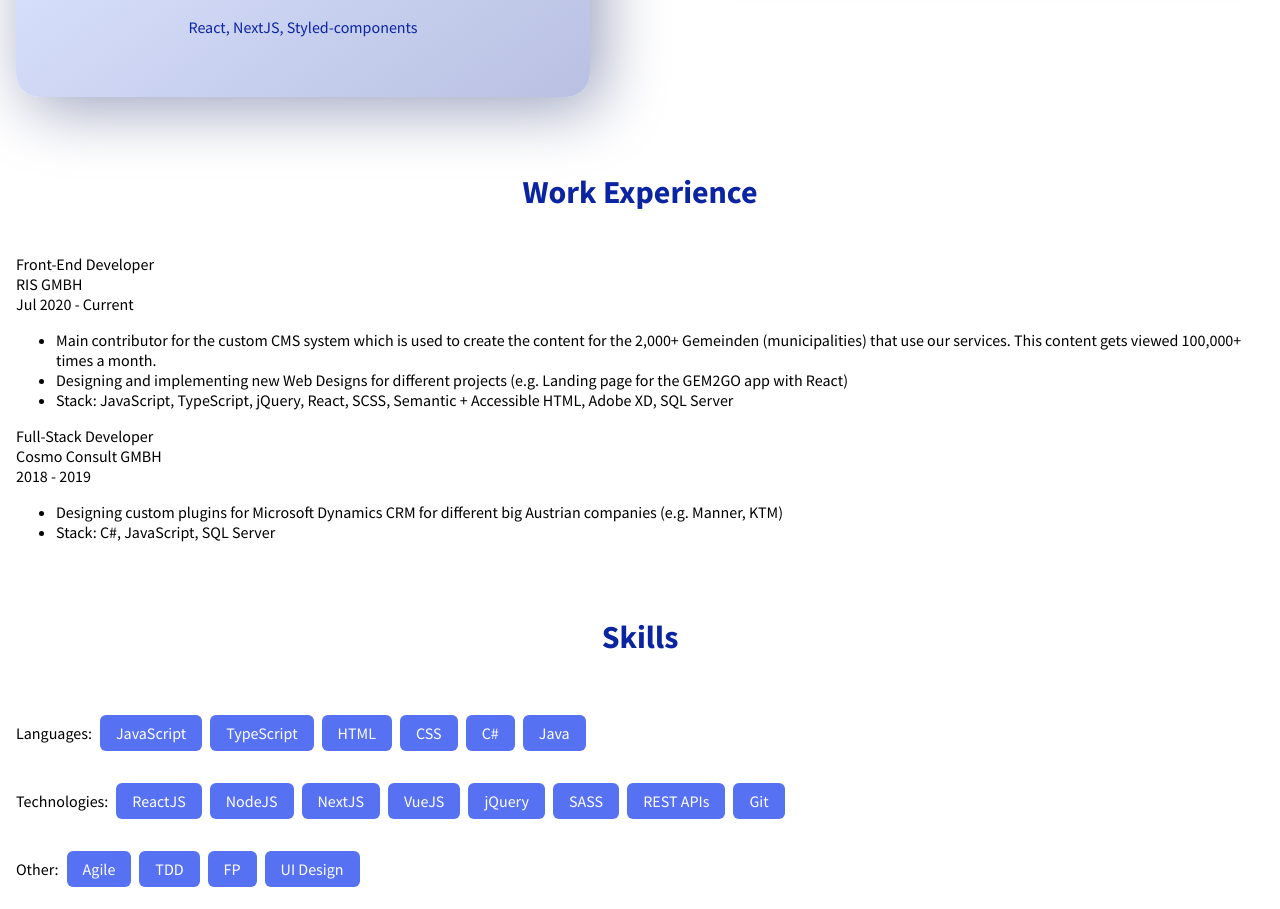
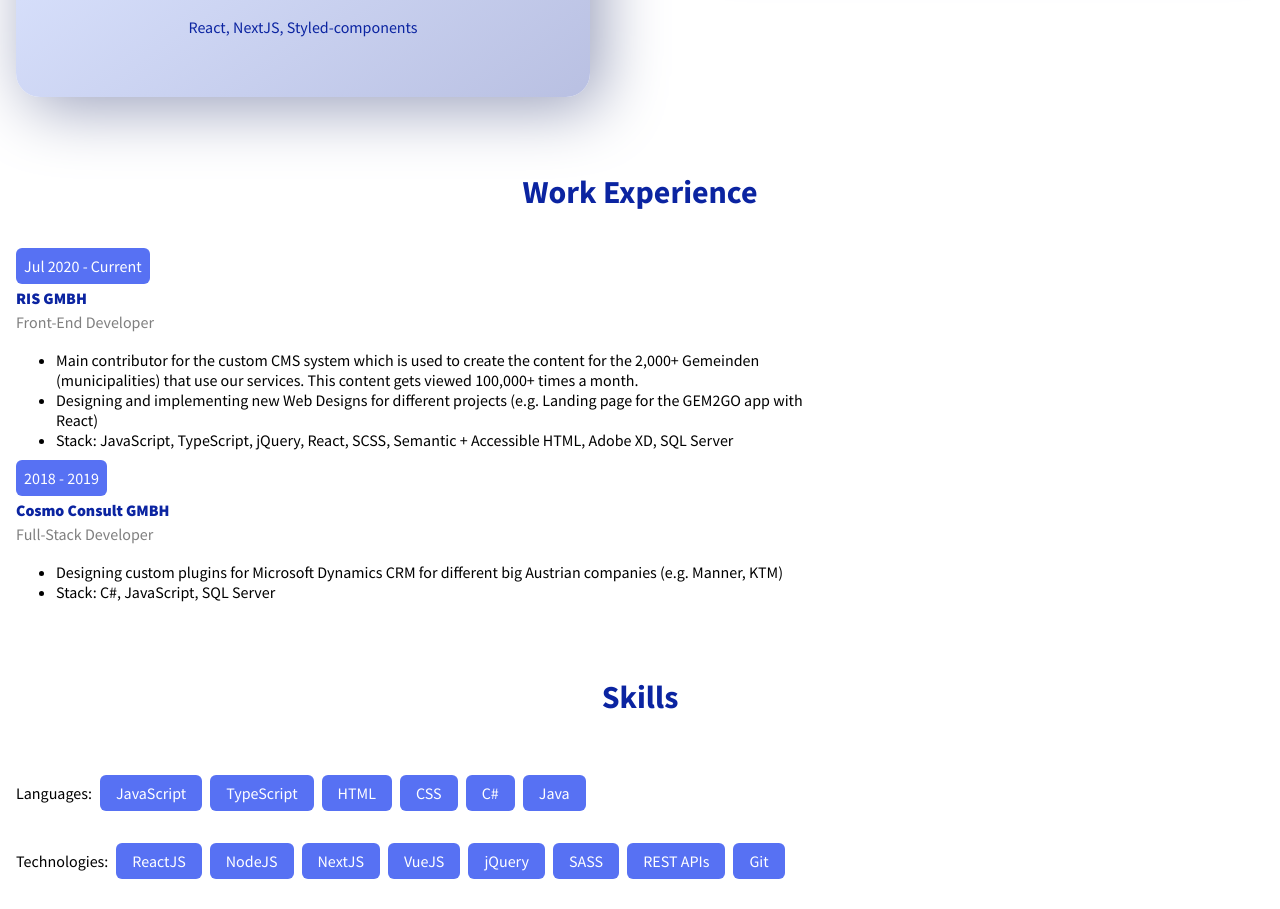
Before and after one commit to jjozic/jj-portfolio-2021, a Next.js app: page / in a window 1280 px wide. Shown: the part 1006-1915 px from the top of the page. Built offline with nearby package versions, Linux system fonts and the light colour scheme.

Commit message:
added css.module to experience component, styled the experience heading

```diff
--- a/components/Experience/index.jsx
+++ b/components/Experience/index.jsx
@@ -1,14 +1,16 @@
+import styles from "@/styles/Experience.module.scss";
+
 export default function Experience() {
   return (
-    <div>
+    <section>
       <h2 className="heading">Work Experience</h2>
-      <div className="experience">
-        <div className="exp-header">
-          <div className="role">Front-End Developer</div>
-          <div className="name">RIS GMBH</div>
-          <div className="date">Jul 2020 - Current</div>
+      <div className={styles.experience}>
+        <div className={styles.expHeader}>
+          <div className={styles.date}>Jul 2020 - Current</div>
+          <div className={styles.name}>RIS GMBH</div>
+          <div className={styles.role}>Front-End Developer</div>
         </div>
-        <ul className="exp-description">
+        <ul className={styles.expDescription}>
           <li>
             Main contributor for the custom CMS system which is used to create the content for the 2,000+ Gemeinden
             (municipalities) that use our services. This content gets viewed 100,000+ times a month.
@@ -20,19 +22,19 @@ export default function Experience() {
           <li>Stack: JavaScript, TypeScript, jQuery, React, SCSS, Semantic + Accessible HTML, Adobe XD, SQL Server</li>
         </ul>
       </div>
-      <div className="experience">
-        <div className="exp-header">
-          <div className="role">Full-Stack Developer</div>
-          <div className="name">Cosmo Consult GMBH</div>
-          <div className="date">2018 - 2019</div>
+      <div className={styles.experience}>
+        <div className={styles.expHeader}>
+          <div className={styles.date}>2018 - 2019</div>
+          <div className={styles.name}>Cosmo Consult GMBH</div>
+          <div className={styles.role}>Full-Stack Developer</div>
         </div>
-        <ul className="exp-description">
+        <ul className={styles.expDescription}>
           <li>
             Designing custom plugins for Microsoft Dynamics CRM for different big Austrian companies (e.g. Manner, KTM){" "}
           </li>
           <li>Stack: C#, JavaScript, SQL Server</li>
         </ul>
       </div>
-    </div>
+    </section>
   );
 }
--- a/styles/Experience.module.scss
+++ b/styles/Experience.module.scss
@@ -1,3 +1,27 @@
-.experience *{
-    max-width: 50ch;
+
+.experience {
+    max-width: 100ch;
 }
+
+.expHeader {
+    line-height: 1.5;
+}
+
+.role {
+    color: rgba(0,0,0,0.5);
+}
+
+.name{
+    color: var(--dark);
+    font-weight: 800;
+    margin-top: .5rem;
+}
+
+.date{
+    color: white;
+    background-color: var(--primary);
+    display: inline;
+    padding: 0.5rem;
+    margin: 1rem 0;
+    border-radius: 6px;
+}
```
